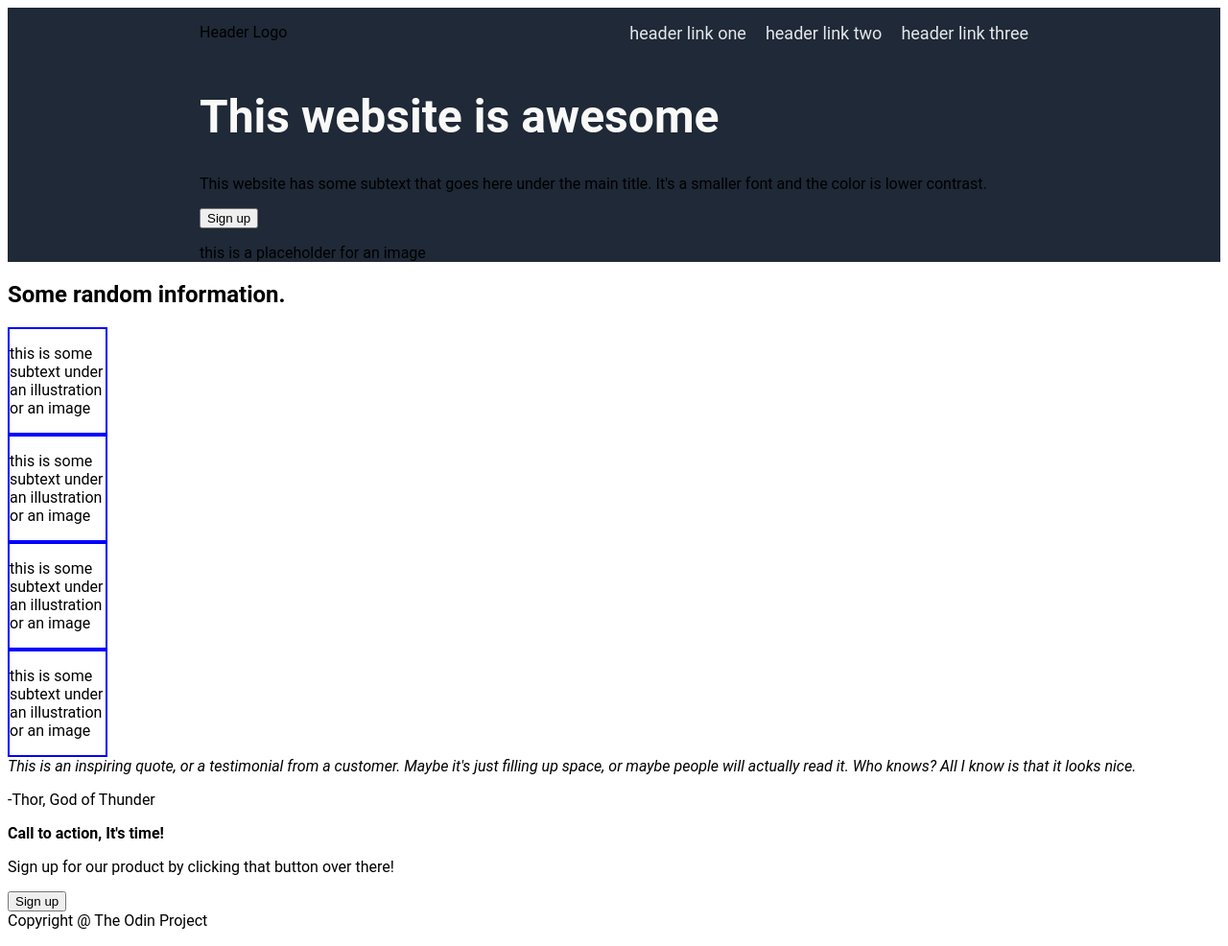
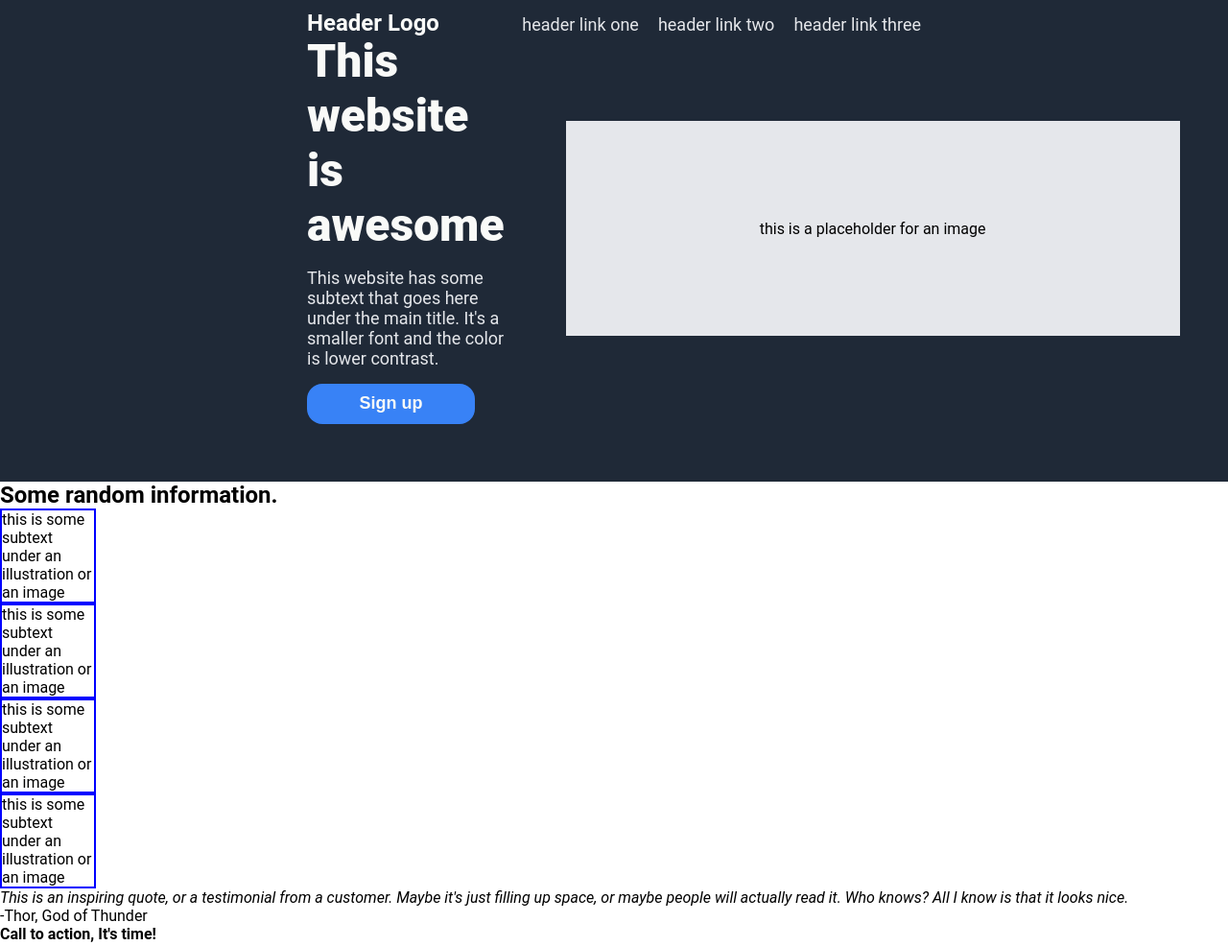
Before and after one commit to robesn/landing-page, a plain HTML site: page index.html in a window 1280 px wide. Shown: the top 986 px of the page at 96% size. Drawn offline with Linux system fonts and the light colour scheme.

Commit message:
Finished header styling

```diff
--- a/index.html
+++ b/index.html
@@ -36,7 +36,7 @@
                     <p class="subtext">
                         This website has some subtext that goes here under the main title. It's a smaller font and the color is lower contrast.
                     </p>
-                <button class="secondary">Sign up</button>
+                <button class="signup">Sign up</button>
             </div>
             <div class="right">
                 <div class="image">
--- a/styles.css
+++ b/styles.css
@@ -1,18 +1,46 @@
+* {
+    margin: 0;
+    padding: 0;
+    box-sizing: border-box;
+}
+
+
 body {
     font-family: 'Roboto', sans-serif;
+    width: 100%;
+    height: 100%;
+    margin: 0px;
+    padding: 0px;
+    overflow-x: hidden;
 }
 /* HEADER */
 header {
     background-color: #1f2937;
-    padding: 0px 200px 0px 200px;
+    padding: 0px 20em 4em 20em;
 }
+#logo {
+    font-size: 24px;
+    font-weight: bolder;
+    color: #f9faf8;
+}
+.image {
+    background-color: #e5e7eb;
+    min-width: 40rem;
+    width: 12rem;
+    height: 14rem;
+    display: flex;
+    justify-content: center;
+    align-items: center;
 
+}
 /* NAV */
 .nav {
     display: flex;
     flex: 1;
     justify-content: space-between;
-}
+    align-items: baseline;
+    padding: 10px 0 0 0;
+  }
 
 .nav a {
     font-size: 18px;
@@ -28,9 +56,40 @@ header {
 }
 
 /* WELCOME */
+.welcome {
+    display: flex;
+    flex: 1;
+    justify-content: space-between;
+    align-items: center;
+    height: 400px;
+    padding-bottom: 100px;
+    padding-top: 100px;
+}
+
+.left {
+    display: flex;
+    flex-direction: column;
+    gap: 1rem;
+    margin-right: 4em;
+}
+
+.subtext {
+    font-size: 18px;
+    color: #e5e7eb;
+}
+.signup {
+    border-radius: 1rem;
+    font-size: 18px;
+    font-weight: bold;
+    background-color: #3882f6;
+    width: 175px;
+    height: 42px;
+    color: #f9faf8;
+    border: none;
+}
 .hero {
     font-size: 48px;
-    font-weight: 800px;
+    font-weight: 900;
     color: #f9faf8;
 }
 
```
